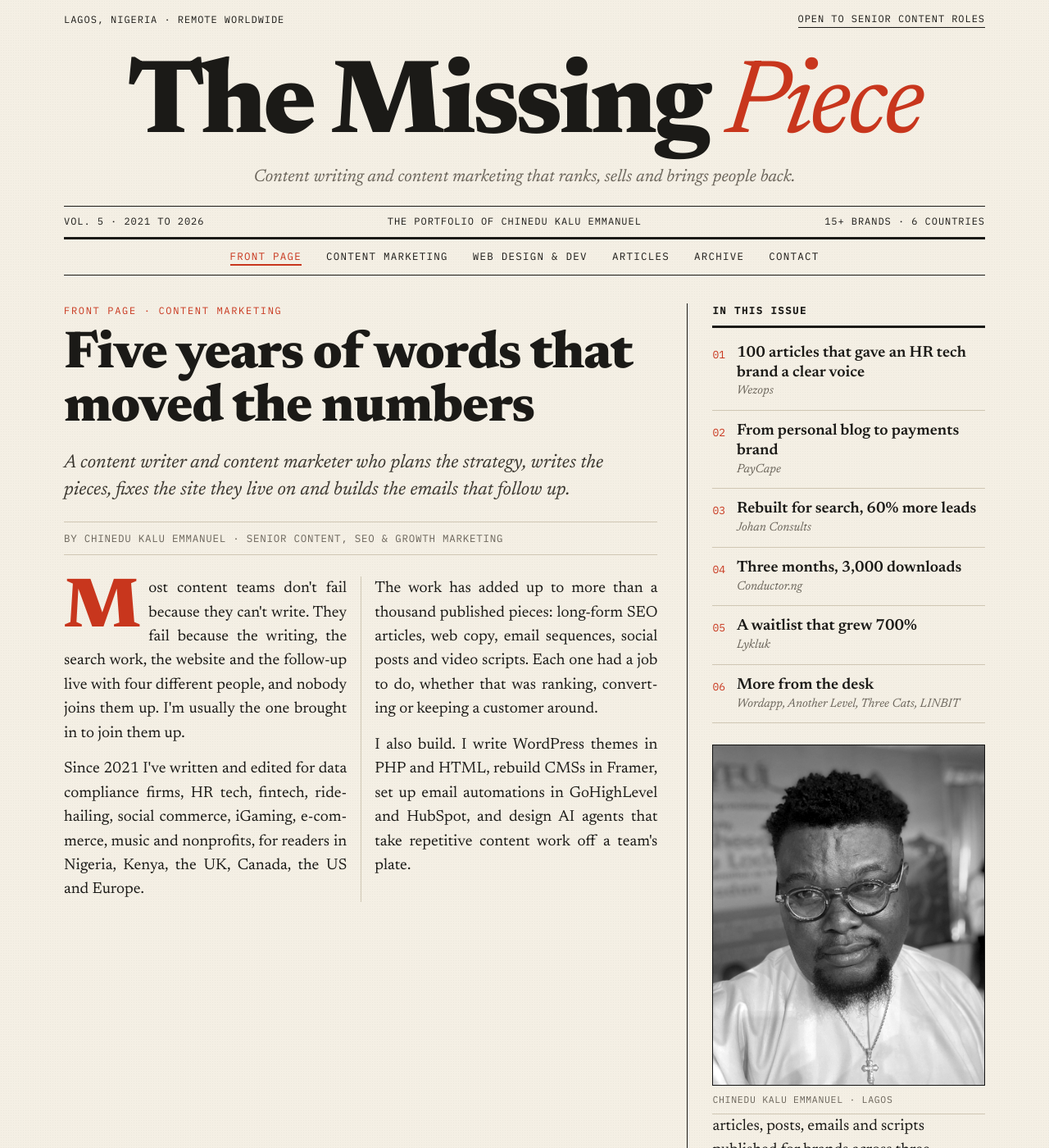
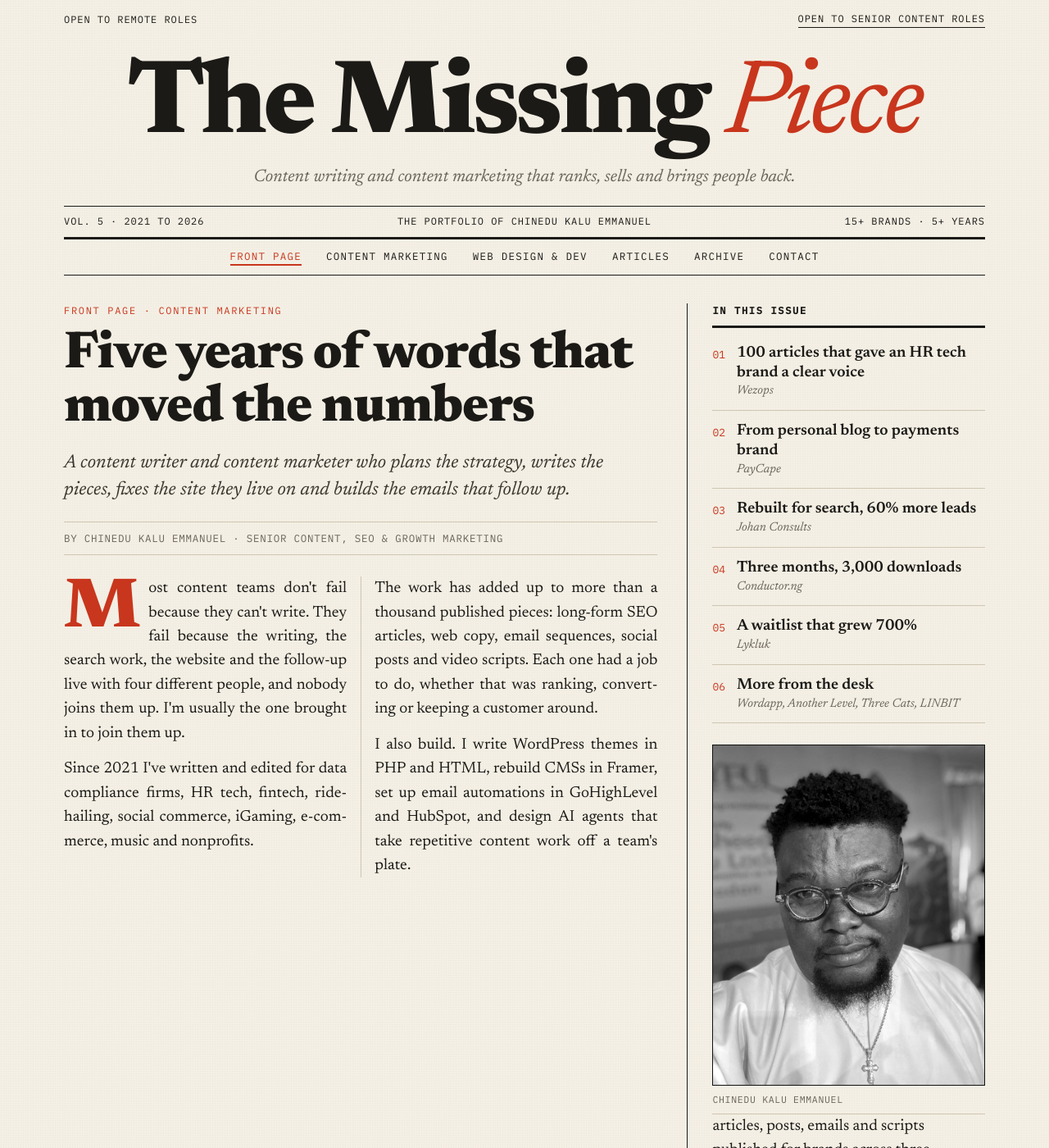
Before and after one commit to chinedukaluE/chinedukaluE.github.io, a Jekyll site: the page index.html, which Jekyll copies as it is, in a window 1280 px wide and 1400 px high. Shown: the whole window at 82% size. Built offline with Jekyll 4.4.1, drawn with Linux system fonts in a browser that asks for light colours; some of the changed text lies outside the part shown.

Commit message:
Remote-only, remove locations, update dates and titles

```diff
--- a/articles.html
+++ b/articles.html
@@ -20,7 +20,7 @@ permalink: /articles.html
 <body>
 <div class="page">
   <div class="strip">
-    <span>Lagos, Nigeria · Remote worldwide</span>
+    <span>Open to remote roles</span>
     <a href="/#letters">Open to senior content roles</a>
   </div>
   <header class="mast" style="padding:16px 0 12px">
@@ -85,7 +85,7 @@ permalink: /articles.html
   </section>
   <footer>
     <span>© 2026 Chinedu Kalu Emmanuel</span>
-    <span>Printed in Lagos · Read everywhere</span>
+    <span>Written remotely · Read everywhere</span>
   </footer>
 </div>
 </body>
--- a/content-marketing.html
+++ b/content-marketing.html
@@ -16,7 +16,7 @@
 <body>
 <div class="page">
   <div class="strip">
-    <span>Lagos, Nigeria · Remote worldwide</span>
+    <span>Open to remote roles</span>
     <a href="/#letters">Open to senior content roles</a>
   </div>
   <header class="mast" style="padding:16px 0 12px">
@@ -152,7 +152,7 @@
   </section>
   <footer>
     <span>© 2026 Chinedu Kalu Emmanuel</span>
-    <span>Printed in Lagos · Read everywhere</span>
+    <span>Written remotely · Read everywhere</span>
   </footer>
 </div>
 </body>
--- a/index.html
+++ b/index.html
@@ -17,7 +17,7 @@
 <div class="page">
 
   <div class="strip">
-    <span>Lagos, Nigeria · Remote worldwide</span>
+    <span>Open to remote roles</span>
     <a href="#letters">Open to senior content roles</a>
   </div>
 
@@ -28,7 +28,7 @@
   <div class="edition">
     <span>Vol. 5 · 2021 to 2026</span>
     <span>The portfolio of Chinedu Kalu Emmanuel</span>
-    <span>15+ brands · 6 countries</span>
+    <span>15+ brands · 5+ years</span>
   </div>
   <nav class="sections">
     <a href="/" class="on">Front page</a>
@@ -48,7 +48,7 @@
       <p class="byline mono">By Chinedu Kalu Emmanuel · Senior Content, SEO & Growth Marketing</p>
       <div class="cols">
         <p class="dropcap">Most content teams don't fail because they can't write. They fail because the writing, the search work, the website and the follow-up live with four different people, and nobody joins them up. I'm usually the one brought in to join them up.</p>
-        <p>Since 2021 I've written and edited for data compliance firms, HR tech, fintech, ride-hailing, social commerce, iGaming, e-commerce, music and nonprofits, for readers in Nigeria, Kenya, the UK, Canada, the US and Europe.</p>
+        <p>Since 2021 I've written and edited for data compliance firms, HR tech, fintech, ride-hailing, social commerce, iGaming, e-commerce, music and nonprofits.</p>
         <p>The work has added up to more than a thousand published pieces: long-form SEO articles, web copy, email sequences, social posts and video scripts. Each one had a job to do, whether that was ranking, converting or keeping a customer around.</p>
         <p>I also build. I write WordPress themes in PHP and HTML, rebuild CMSs in Framer, set up email automations in GoHighLevel and HubSpot, and design AI agents that take repetitive content work off a team's plate.</p>
       </div>
@@ -66,7 +66,7 @@
       </ul>
       <figure class="photo">
         <img src="/assets/chinedu.jpg" alt="Chinedu Kalu Emmanuel" width="768" height="1024">
-        <figcaption>Chinedu Kalu Emmanuel · Lagos</figcaption>
+        <figcaption>Chinedu Kalu Emmanuel</figcaption>
       </figure>
         <p>articles, posts, emails and scripts published for brands across three continents.</p>
       </div>
@@ -175,7 +175,7 @@
     </article>
 
     <article class="feat w3">
-      <p class="kicker">Agency content · Three Cats · 2023 to 2024</p>
+      <p class="kicker">Agency content · Three Cats · 2024</p>
       <h3>Writing clients wanted to keep</h3>
       <p>Monthly calendars, blogs, on-page SEO and link building for four brands, including Slate and Guide. Three of the four renewed long-term, lifting retention 30%.</p>
     </article>
@@ -212,22 +212,22 @@
     <thead><tr><th>Dates</th><th>Role</th><th>Headline</th></tr></thead>
     <tbody>
       <tr class="now"><td>Aug 2024 to now</td><td>Techdella Solutions Limited<i>Co-founder & Director of Operations</i></td><td>Lead content writing, content marketing, social and design teams across the agency and its ventures. Building AI agents for research, content, SEO and reporting.</td></tr>
-      <tr class="now"><td>Oct 2024 to now</td><td>Startbuddi<i>Founding CMO</i></td><td>Took the product to market and built the content strategy, including a glossary hub that surfaces the brand in Google and AI answers.</td></tr>
+      <tr class="now"><td>Oct 2024 to now</td><td>Startbuddi<i>Founding Partner & SEO Manager</i></td><td>Took the product to market and built the content strategy, including a glossary hub that surfaces the brand in Google and AI answers.</td></tr>
       <tr class="now"><td>2024 to now</td><td>PayCape<i>Founder</i></td><td>300+ articles, DA 33, 926+ backlinks, 65% revenue growth over 24 months.</td></tr>
-      <tr class="now"><td>2024; 2026 to now</td><td>Johan Consults<i>SEO & Content Lead</i></td><td>60% more inbound leads, 25% more search traffic, 60% social growth.</td></tr>
+      <tr><td>May 2024 to Oct 2025; Sep to Nov 2026</td><td>Johan Consults<i>SEO & Content Lead</i></td><td>60% more inbound leads, 25% more search traffic, 60% social growth.</td></tr>
       <tr class="now"><td>Jan 2021 to now</td><td>Another Level Band<i>Music Distribution & Marketing</i></td><td>300% distribution growth, 90% higher streaming earnings, 40% yearly growth in bookings.</td></tr>
       <tr><td>Aug to Oct 2026</td><td>Naturelgrub<i>Web & Lifecycle (freelance)</i></td><td>E-commerce site with custom funnels and a full lifecycle email flow.</td></tr>
       <tr><td>Apr 2026</td><td>Worlxy Academy<i>Web copy & build (freelance)</i></td><td>Wrote the copy and built the WordPress site from scratch.</td></tr>
-      <tr><td>2026</td><td>Conductor.ng<i>GTM & Paid Media Lead</i></td><td>3,000+ downloads in 3 months; 150% social growth.</td></tr>
-      <tr><td>2025 to 2026</td><td>Wezops<i>Content & Social Media Lead</i></td><td>100+ SEO articles, 45% social growth, 25% ROI lift.</td></tr>
-      <tr><td>2025 to 2026</td><td>Lykluk<i>Marketing Strategist</i></td><td>First marketing strategy; 700% waitlist growth.</td></tr>
+      <tr><td>Apr to Aug 2026</td><td>Conductor.ng<i>GTM & Paid Media Lead</i></td><td>3,000+ downloads in 3 months; 150% social growth.</td></tr>
+      <tr><td>Sep 2025 to Mar 2026</td><td>Wezops<i>Content & Social Media Lead</i></td><td>100+ SEO articles, 45% social growth, 25% ROI lift.</td></tr>
+      <tr><td>Oct 2025 to Jan 2026</td><td>Lykluk<i>Marketing Strategist</i></td><td>First marketing strategy; 700% waitlist growth.</td></tr>
       <tr><td>Oct to Dec 2025</td><td>Epic Entertainment<i>Growth Marketing</i></td><td>Hit the 45% ROI growth target in October and November.</td></tr>
       <tr><td>Jan 2023 to Aug 2025</td><td>Techdella Solutions Limited<i>Senior Finance Copywriter</i></td><td>Copy for fintech and tech clients, including Neofin.</td></tr>
-      <tr><td>2025</td><td>Wordapp<i>WordPress Designer & SEO Content</i></td><td>300+ sites in 6 languages for an iGaming project.</td></tr>
+      <tr><td>Feb to Sep 2025</td><td>Wordapp<i>WordPress Designer & SEO Content</i></td><td>300+ sites in 6 languages for an iGaming project.</td></tr>
       <tr><td>Aug 2024 to Mar 2025</td><td>The Art of Business (Canada)<i>Content Writer & Strategist</i></td><td>Content for startups, psychotherapy, HVAC and elder care; 90%+ retention.</td></tr>
-      <tr><td>2024</td><td>Top Line OS<i>Content & Social Media Specialist</i></td><td>500+ social posts, 20 video scripts, a 20-email automated sequence.</td></tr>
-      <tr><td>2024</td><td>She's a Boss<i>Content Strategist & Writer</i></td><td>Book club grew from 50 to 145 members; social following up 50%.</td></tr>
-      <tr><td>2023 to 2024</td><td>Three Cats Marketing Agency<i>SEO Content Writer & Strategist</i></td><td>3 of 4 brands renewed long-term; retention up 30%.</td></tr>
+      <tr><td>Mar to Dec 2024</td><td>Top Line OS<i>Content & Social Media Specialist</i></td><td>500+ social posts, 20 video scripts, a 20-email automated sequence.</td></tr>
+      <tr><td>Jun to Oct 2024</td><td>She's a Boss<i>Content Strategist & Writer</i></td><td>Book club grew from 50 to 145 members; social following up 50%.</td></tr>
+      <tr><td>May to Nov 2024</td><td>Three Cats Marketing Agency<i>SEO Content Writer & Strategist</i></td><td>3 of 4 brands renewed long-term; retention up 30%.</td></tr>
       <tr><td>Aug 2022 to Feb 2023</td><td>LINBIT (Austria)<i>Social Media & Community Manager</i></td><td>400+ customer issues handled; 300+ posts.</td></tr>
       <tr><td>2022</td><td>ZMO.AI (Canada)<i>SEO Content Writer</i></td><td>Made an AI image product easy to understand for first-time users.</td></tr>
     </tbody>
@@ -274,7 +274,7 @@
 
   <footer>
     <span>© 2026 Chinedu Kalu Emmanuel</span>
-    <span>Printed in Lagos · Read everywhere</span>
+    <span>Written remotely · Read everywhere</span>
   </footer>
 </div>
 </body>
--- a/web-design.html
+++ b/web-design.html
@@ -16,7 +16,7 @@
 <body>
 <div class="page">
   <div class="strip">
-    <span>Lagos, Nigeria · Remote worldwide</span>
+    <span>Open to remote roles</span>
     <a href="/#letters">Open to senior content roles</a>
   </div>
   <header class="mast" style="padding:16px 0 12px">
@@ -144,7 +144,7 @@
   </section>
   <footer>
     <span>© 2026 Chinedu Kalu Emmanuel</span>
-    <span>Printed in Lagos · Read everywhere</span>
+    <span>Written remotely · Read everywhere</span>
   </footer>
 </div>
 </body>
```
Also changed, not shown: other parts of articles.html (+1 -1 lines), other parts of content-marketing.html (+1 -1 lines), other parts of index.html (+1 -1 lines), other parts of web-design.html (+1 -1 lines).
